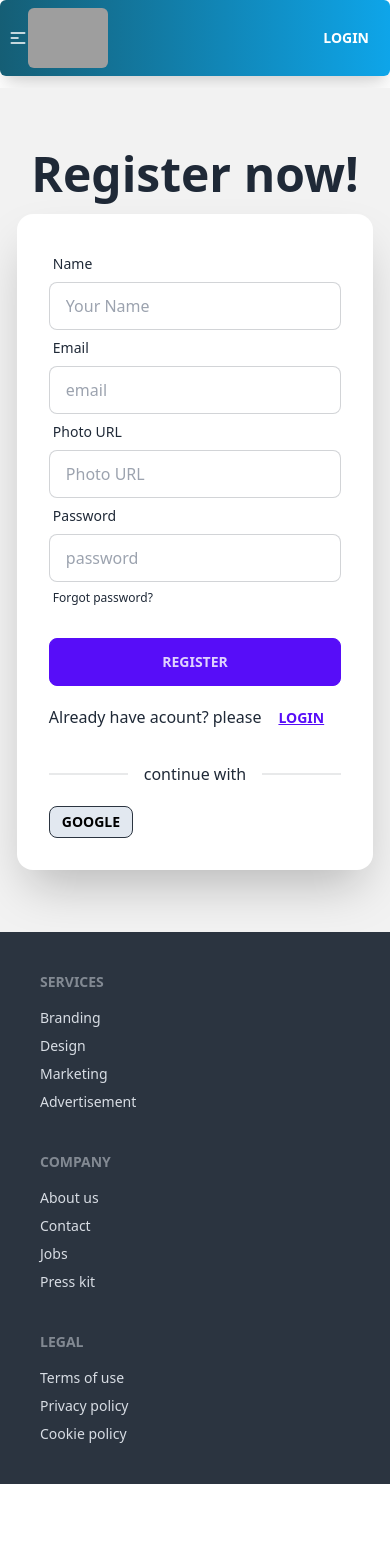
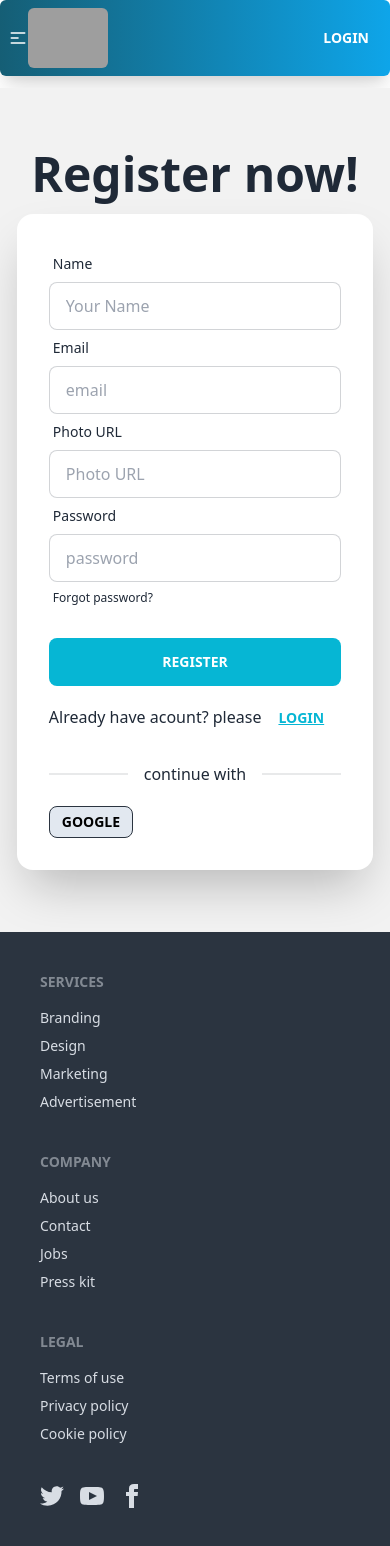
Before and after one commit to sadia111-a/Brand-Shop-client, a React (Vite) app: page /register in a window 390 px wide. Before the commit the page ends 1484 px from the top, so only its background shows below. Built offline with nearby package versions, Linux system fonts and the light colour scheme; no server answers; grey boxes are pictures that could not be loaded.

Commit message:
two extra sections in the home page added

```diff
--- a/src/Navbar/Header.jsx
+++ b/src/Navbar/Header.jsx
@@ -1,6 +1,3 @@
-import { NavLink } from "react-router-dom";
-import Navbar from "./Navbar";
-
 const Header = () => {
   return (
     <div>
@@ -16,7 +13,7 @@
             </h1>
             <p className="font-light text-3xl mt-5"></p>
             <a className="px-5 py-2 inline-block bg-cyan-500 text-white hover:bg-cyan-300 transparent">
-              Get Started
+              Beauty Range
             </a>
           </div>
         </div>
--- a/src/Navbar/Navbar.jsx
+++ b/src/Navbar/Navbar.jsx
@@ -8,7 +8,7 @@
 const Navbar = () => {
   const { user, logOut } = useContext(AuthContext);
   return (
-    <div className="bg-gradient-to-r from-cyan-800 to-sky-500 shadow-xl mb-3 rounded-md text-white">
+    <div className=" bg-gradient-to-r from-cyan-800 to-sky-500 shadow-xl mb-3 rounded-md text-white">
       <div className="navbar text-white">
         <div className="navbar-start">
           <div className="dropdown">
--- /dev/null
+++ b/src/components/BeautyServices.jsx
@@ -0,0 +1,35 @@
+const BeautyServices = () => {
+  return (
+    <div>
+      <div className="hero min-h-screen bg-blend-overlay bg-black/30 bg-slate-600">
+        <div className="hero-content flex-col lg:flex-row-reverse">
+          <div className="grid grid-cols-1 lg:grid-cols-2 gap-5">
+            <img
+              src="https://i.ibb.co/WGmrwYj/pexels-david-geib-3268732.jpg"
+              className="max-w-sm rounded-lg shadow-2xl"
+            />
+            <img
+              src="https://i.ibb.co/105JRD4/pexels-tembela-bohle-1884582.jpg"
+              className="max-w-sm rounded-lg shadow-2xl"
+            />
+          </div>
+
+          <div className="text-white">
+            <h1 className="text-5xl font-bold">Beauty Services</h1>
+            <p className="py-6">
+              Your best look. Our promise. Each service begins with a
+              complimentary consultation with a licensed beauty pro. Ask
+              questions and share ideas—we'll do the same.
+            </p>
+            <div className="flex gap-5">
+              <a className="underline">Learn more</a>
+              <a className="underline">Book appointment</a>
+            </div>
+          </div>
+        </div>
+      </div>
+    </div>
+  );
+};
+
+export default BeautyServices;
--- /dev/null
+++ b/src/components/TodaysDeal.jsx
@@ -0,0 +1,61 @@
+const TodaysDeal = () => {
+  return (
+    <div>
+      <div>
+        <h2 className="text-5xl font-bold mt-10 mb-5">Today's deals</h2>
+      </div>
+      <div className="carousel w-full">
+        <div id="item1" className="carousel-item w-full">
+          <div
+            className="hero h-[200px] lg:h-[400px]"
+            style={{
+              backgroundImage:
+                "url(https://i.ibb.co/WGbgv6y/pexels-valeria-boltneva-965989.jpg)",
+            }}
+          >
+            <div className="hero-overlay bg-opacity-60"></div>
+            <div className="hero-content text-center text-neutral-content">
+              <div className="max-w-md">
+                <h1 className="mb-5 text-5xl font-bold">
+                  Free 4 piece Viktor&Rolf gift
+                </h1>
+                <p className="mb-5">with any $75 online purchase $120 value</p>
+                <a className="underline">Get the gift</a>
+              </div>
+            </div>
+          </div>
+        </div>
+        <div id="item2" className="carousel-item w-full">
+          <div
+            className="hero h-[200px] lg:h-[400px]"
+            style={{
+              backgroundImage:
+                "url(https://i.ibb.co/d0rSm2m/pexels-paula-francis-4408447.jpg)",
+            }}
+          >
+            <div className="hero-overlay bg-opacity-60"></div>
+            <div className="hero-content text-center text-neutral-content">
+              <div className="max-w-md">
+                <h1 className="mb-5 text-5xl font-bold">
+                  Buy one get one select hair minis
+                </h1>
+                <p className="mb-5">gorgeous hair event</p>
+                <a className="underline">Shop now</a>
+              </div>
+            </div>
+          </div>
+        </div>
+      </div>
+      <div className="flex justify-center w-full py-2 gap-2">
+        <a href="#item1" className="btn btn-xs">
+          1
+        </a>
+        <a href="#item2" className="btn btn-xs">
+          2
+        </a>
+      </div>
+    </div>
+  );
+};
+
+export default TodaysDeal;
--- a/src/footer/Footer.jsx
+++ b/src/footer/Footer.jsx
@@ -21,6 +21,43 @@
         <a className="link link-hover">Privacy policy</a>
         <a className="link link-hover">Cookie policy</a>
       </nav>
+      <nav>
+        <div className="grid grid-flow-col gap-4">
+          <a>
+            <svg
+              xmlns="http://www.w3.org/2000/svg"
+              width="24"
+              height="24"
+              viewBox="0 0 24 24"
+              className="fill-current"
+            >
+              <path d="M24 4.557c-.883.392-1.832.656-2.828.775 1.017-.609 1.798-1.574 2.165-2.724-.951.564-2.005.974-3.127 1.195-.897-.957-2.178-1.555-3.594-1.555-3.179 0-5.515 2.966-4.797 6.045-4.091-.205-7.719-2.165-10.148-5.144-1.29 2.213-.669 5.108 1.523 6.574-.806-.026-1.566-.247-2.229-.616-.054 2.281 1.581 4.415 3.949 4.89-.693.188-1.452.232-2.224.084.626 1.956 2.444 3.379 4.6 3.419-2.07 1.623-4.678 2.348-7.29 2.04 2.179 1.397 4.768 2.212 7.548 2.212 9.142 0 14.307-7.721 13.995-14.646.962-.695 1.797-1.562 2.457-2.549z"></path>
+            </svg>
+          </a>
+          <a>
+            <svg
+              xmlns="http://www.w3.org/2000/svg"
+              width="24"
+              height="24"
+              viewBox="0 0 24 24"
+              className="fill-current"
+            >
+              <path d="M19.615 3.184c-3.604-.246-11.631-.245-15.23 0-3.897.266-4.356 2.62-4.385 8.816.029 6.185.484 8.549 4.385 8.816 3.6.245 11.626.246 15.23 0 3.897-.266 4.356-2.62 4.385-8.816-.029-6.185-.484-8.549-4.385-8.816zm-10.615 12.816v-8l8 3.993-8 4.007z"></path>
+            </svg>
+          </a>
+          <a>
+            <svg
+              xmlns="http://www.w3.org/2000/svg"
+              width="24"
+              height="24"
+              viewBox="0 0 24 24"
+              className="fill-current"
+            >
+              <path d="M9 8h-3v4h3v12h5v-12h3.642l.358-4h-4v-1.667c0-.955.192-1.333 1.115-1.333h2.885v-5h-3.808c-3.596 0-5.192 1.583-5.192 4.615v3.385z"></path>
+            </svg>
+          </a>
+        </div>
+      </nav>
     </footer>
   );
 };
--- a/src/pages/ErrorPage.jsx
+++ b/src/pages/ErrorPage.jsx
@@ -1,7 +1,26 @@
+import { Link } from "react-router-dom";
+
 const ErrorPage = () => {
   return (
-    <div>
-      <h2 className="text-2xl">This is error page</h2>
+    <div className="flex justify-center items-center h-screen bg-gray-200">
+      <div className="text-center bg-white p-6 rounded-lg shadow-md">
+        <h1 className="text-2xl font-bold text-gray-700 mb-4">
+          Oops! Something went wrong
+        </h1>
+        <p className="text-gray-500 text-lg mb-6">
+          We couldn't find the page you're looking for.
+        </p>
+        <img
+          className="h-[300px]"
+          src="https://i.ibb.co/tsF0NFv/404.gif"
+          alt=""
+        />
+        <Link to="/">
+          <button className="bg-blue-500 hover:bg-blue-700 text-white font-semibold py-2 px-4 rounded-md transition duration-300 ease-in-out">
+            Go Back Home
+          </button>
+        </Link>
+      </div>
     </div>
   );
 };
--- a/src/pages/Home.jsx
+++ b/src/pages/Home.jsx
@@ -1,9 +1,13 @@
 import Header from "../Navbar/Header";
+import BeautyServices from "../components/BeautyServices";
+import TodaysDeal from "../components/TodaysDeal";
 
 const Home = () => {
   return (
     <div>
       <Header></Header>
+      <BeautyServices></BeautyServices>
+      <TodaysDeal></TodaysDeal>
     </div>
   );
 };
--- a/src/pages/Login.jsx
+++ b/src/pages/Login.jsx
@@ -69,7 +69,10 @@
                 </label>
               </div>
               <div className="form-control mt-6">
-                <button type="submit" className="btn btn-primary">
+                <button
+                  type="submit"
+                  className="btn btn-primary bg-cyan-500 border-0 text-white font-semibold"
+                >
                   Login
                 </button>
               </div>
@@ -77,7 +80,7 @@
             <p>
               New to this page? please
               <Link to="/register">
-                <button className="btn btn-link">Register</button>
+                <button className="btn btn-link text-cyan-500">Register</button>
               </Link>
             </p>
             <SocialLogin></SocialLogin>
--- a/src/pages/Register.jsx
+++ b/src/pages/Register.jsx
@@ -108,13 +108,15 @@
                 </label>
               </div>
               <div className="form-control mt-6">
-                <button className="btn btn-primary">Register</button>
+                <button className="btn btn-primary bg-cyan-500 border-0 text-white font-semibold">
+                  Register
+                </button>
               </div>
             </form>
             <p>
               Already have acount? please
               <Link to="/login">
-                <button type="submit" className="btn btn-link">
+                <button type="submit" className="btn btn-link text-cyan-500">
                   Login
                 </button>
               </Link>
--- a/src/root/Root.jsx
+++ b/src/root/Root.jsx
@@ -7,9 +7,13 @@
 const Root = () => {
   return (
     <div className="max-w-7xl mx-auto font-poppins">
-      <Navbar></Navbar>
-      {/* <Header></Header> */}
-      <Outlet></Outlet>
+      <div className="">
+        <Navbar></Navbar>
+      </div>
+
+      <div className="">
+        <Outlet></Outlet>
+      </div>
       <Footer></Footer>
     </div>
   );
```
